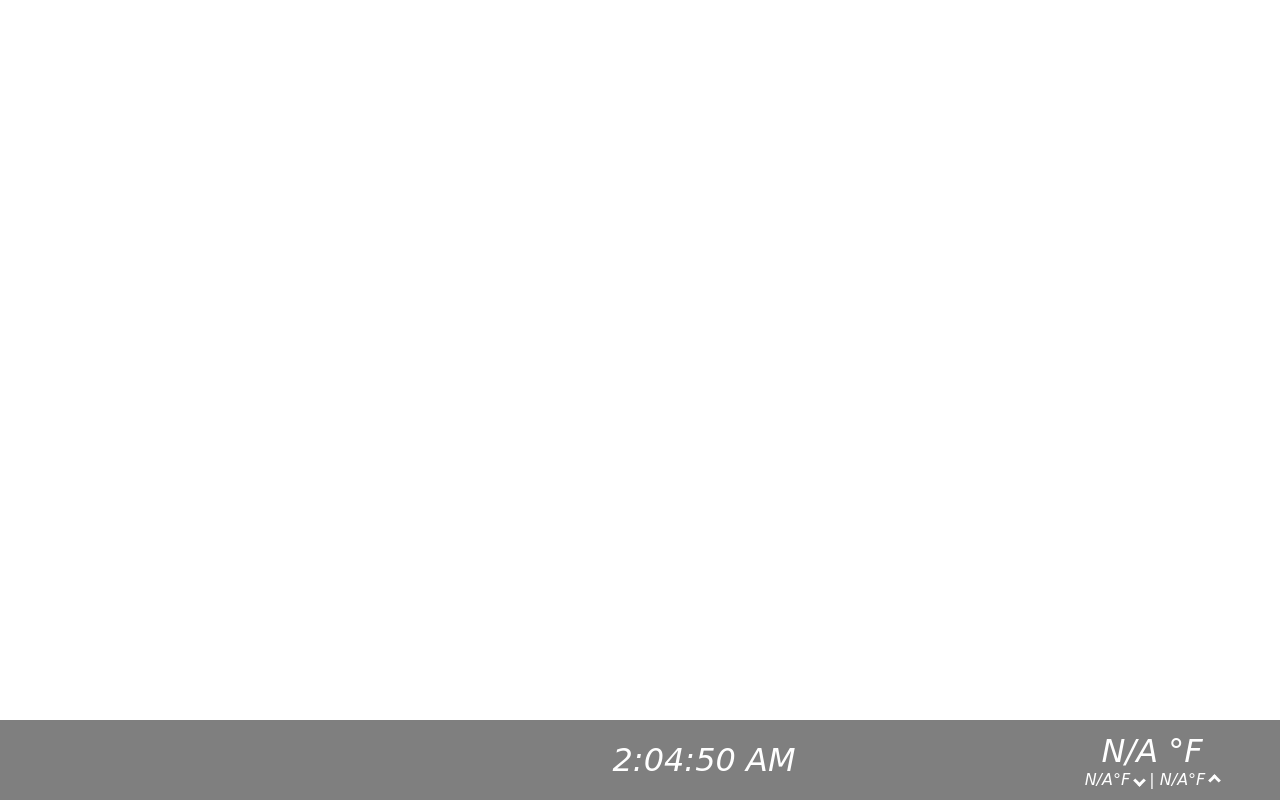
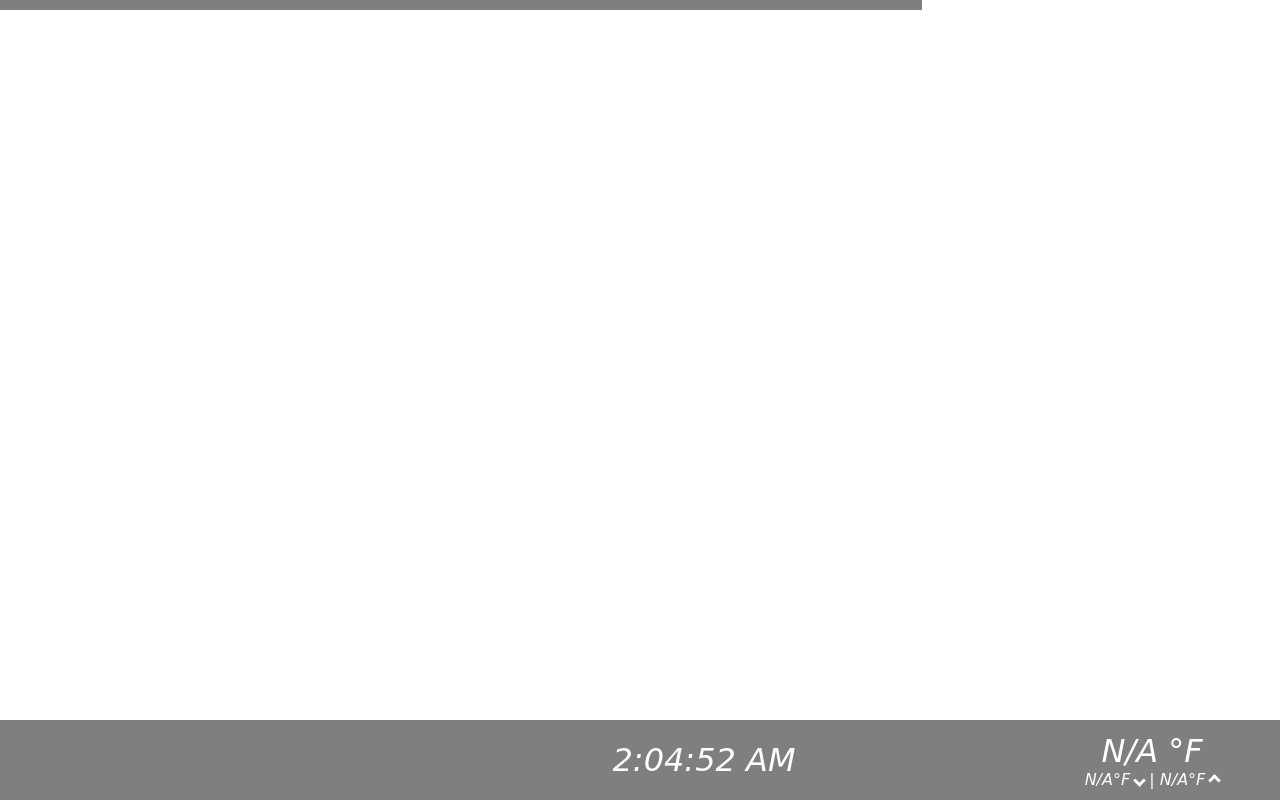
Before and after one commit to rickyphewitt/smplFrm, a Django app: page / in a window 1280 px wide. Run offline with Django 4.2, Linux system fonts and the light colour scheme; parts of the project's set-up code (start-up, migrations or seed data) failed here and were passed over.

Commit message:
Adding refresh hint

```diff
--- a/src/smplfrm/smplfrm/templates/index.html
+++ b/src/smplfrm/smplfrm/templates/index.html
@@ -42,7 +42,7 @@
 
 
 
-
+        # for temp
         .weather-card-future {
             display: inline-block;
 
@@ -83,17 +83,39 @@
           transform: rotate(45deg);
           -webkit-transform: rotate(45deg);
         }
+        # end for temp
+
+        # for the progress bar
+        .progress-container {
+            width: 60%;
+            background-color: #ddd;
+            overflow: hidden;
+            position: relative;
+            height: 10px;
+            clear: both;
+        }
+        .progress-bar {
+            height: 10px;
+            width: 100%;
+            background-color: black;
+            transition: width 1s linear;
+            z-index: 2;
+            position: fixed;
+            opacity: 0.5;
+
+        }
+        # end for the progress bar
 
 
     </style>
 </head>
 
 <body>
+<div class="progress-bar" id="progress-bar"></div>
  <div id="bottom-bar">
     <div class="text-box large-font" id="bottom-left-box"></div>
     <div class="text-box large-font" id="bottom-center-box"></div>
     <div class="text-box" id="bottom-right-box">
-
         <div class="weather-wrapper">
             <div class="weather-card-current">
                 <div class="weather-icon sun"></div>
@@ -101,8 +123,10 @@
                 <p class="small-font">{{current_low_temp}}  <i class="arrow down"></i> | {{current_high_temp}}  <i class="arrow up"></i></p>
             </div>
         </div>
+    </div>
 
-    </div>
+
+
  </div>
 </body>
 
@@ -158,6 +182,18 @@
   window.location.reload();
 }, {{refresh_interval}});
 
+<!-- START progress bar script-->
+let width = 100;
+        let interval = setInterval(() => {
+            width -= 1;
+            if (width <= 0) {
+                clearInterval(interval);
+                width = 0;
+            }
+            document.getElementById("progress-bar").style.width = width + "%";
+        }, {{refresh_interval}} / 99);
+<!-- END progress bar script-->
+
 <!--    Clock script-->
 if ({{display_clock}}) {
 
```
